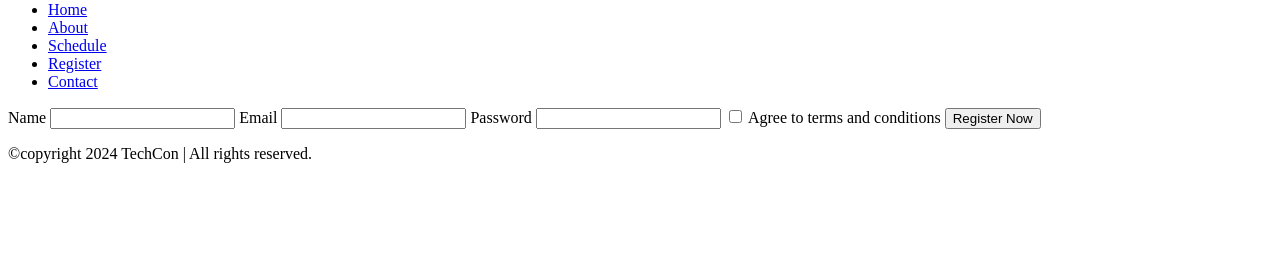
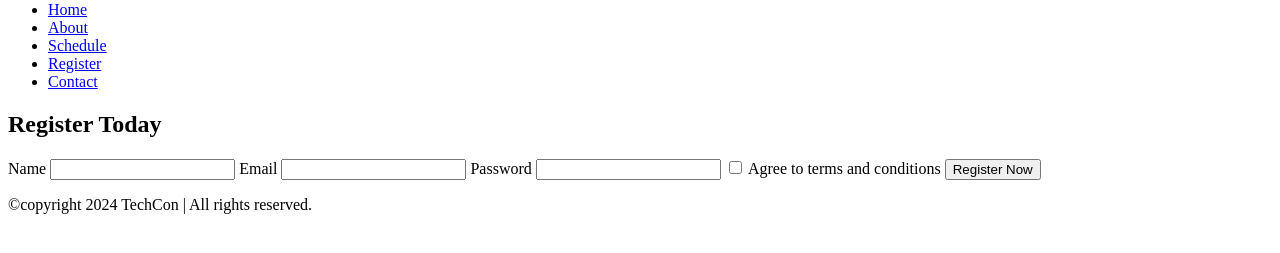
Before and after one commit to celesnalo/TechCon_HTML, a plain HTML site: page techcon_website/register.html in a window 1280 px wide. Shown: the part 79-332 px from the top of the page. Drawn offline with Linux system fonts and the light colour scheme.

Commit message:
Update register.html

```diff
--- a/techcon_website/register.html
+++ b/techcon_website/register.html
@@ -19,6 +19,8 @@
         </ul>
     </nav>
     <main>
+        <section>
+            <h2>Register Today</h2>
             <form>
                 <label for="name">Name</label>
                 <input type="text">
@@ -30,6 +32,7 @@
                 <label for="Ts&Cs">Agree to terms and conditions</label>
                 <button type="submit">Register Now</button>
             </form>
+        </section>
     </main>
     <footer>
         <p>
```
Lines whose indentation alone changed are shown as unchanged.
